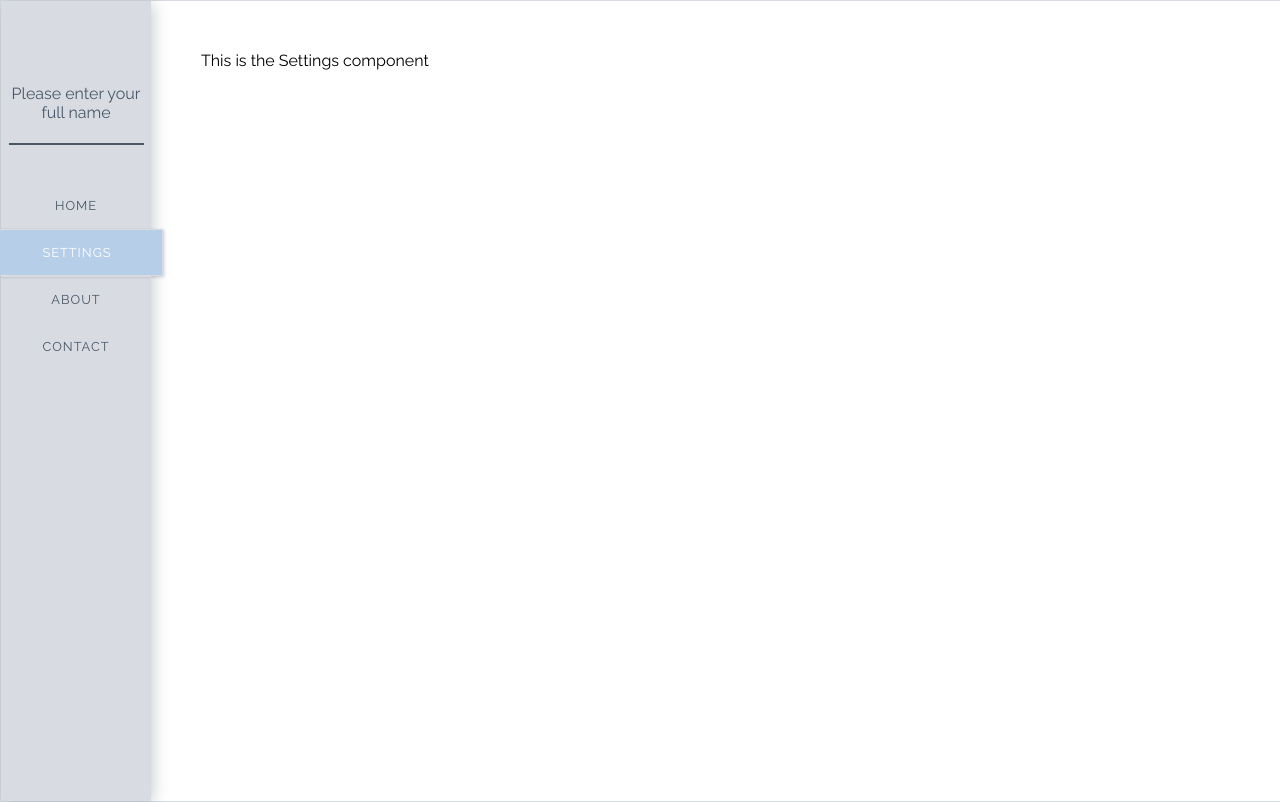
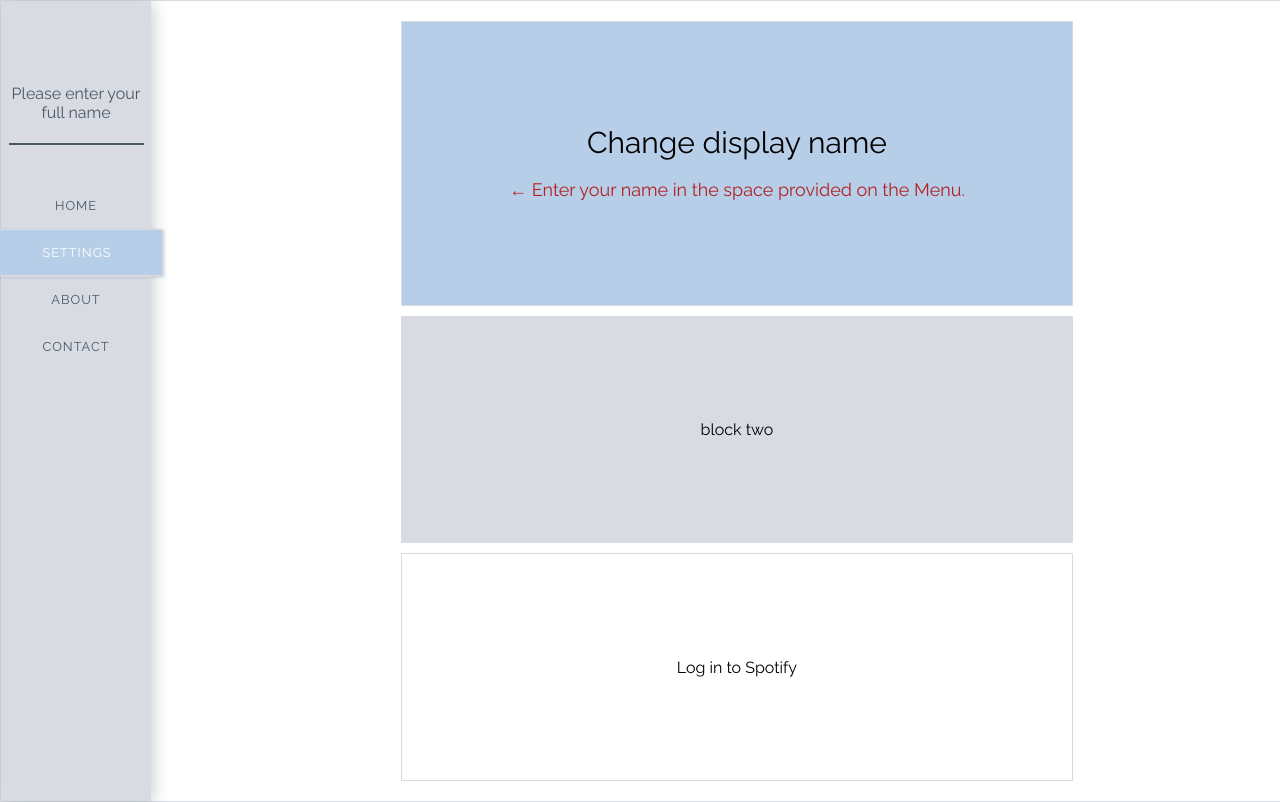
Before and after one commit to emilyannemoses/dashboard-react, a React (Create React App) app: page /settings in a window 1280 px wide. Built offline with nearby package versions, Linux system fonts and the light colour scheme; a web font is replaced by a local one.

Commit message:
name settings complete

```diff
--- a/src/Home/Home.js
+++ b/src/Home/Home.js
@@ -4,7 +4,7 @@ import Music from './Music/Music';
 import TodaysDate from './TodaysDate/TodaysDate'
 import Todo from './Todo/Todo';
 import Time from './Time/Time';
-import Weather from './Weather/Weather';
+// import Weather from './Weather/Weather';
 
 class Home extends Component {
     render() {
@@ -20,7 +20,7 @@ class Home extends Component {
                 </div>
 
                 <div className="block two">
-                    <Weather />
+                    {/* <Weather /> */}
                 </div>
 
                 <div className="block three">
@@ -32,11 +32,7 @@ class Home extends Component {
                 </div>
 
                 <div className="block five">
-                    <Todo
-                    handleItemSubmit={this.handleItemSubmit}
-                    handleItemChange={this.handleItemChange}
-                    itemVal={this.props.itemVal}
-                    />
+                    <Todo />
                 </div>
             </div>
         )
--- a/src/Home/Todo/Todo.js
+++ b/src/Home/Todo/Todo.js
@@ -109,7 +109,7 @@ class Todo extends Component {
 
 const DisplayItem = ({value, onClick, deleted}) => (
     <div className="reminders--list inline">
-        <ul id="listOfItemsID" className="things">
+        <ul className="things">
             <li>
                 <label className="todo">
                     <span className={`todo ${deleted ? 'deleted' : ''}`}>
--- a/src/Settings/Settings.css
+++ b/src/Settings/Settings.css
@@ -1,7 +1,41 @@
-.settings {
-    margin: 0 50px 0 200px;
-    height: 90vh;
-    overflow: scroll;
-    bottom: 0;
-    padding-top: 50px;
+.two {
+    grid-area: two;
+    grid-column: 1;
+    background: #d8dbe2;
+    display: flex;
+    flex-direction: column;
+    align-items: center;
+    justify-content: center;
+    border: 1px solid #d8dbe2;
+    text-align: center;
 }
+.three {
+    grid-area: three;
+    grid-column: 1;
+    border: 1px solid #d8dbe2;
+    display: flex;
+    text-align: center;
+    justify-content: center;
+    align-items: center;
+    flex-direction: column;
+}
+.settings-grid {
+    width: 70vw;
+    margin: 0px 0px 0px 400px;
+    padding-top: 20px;
+    background: #fff;
+    height: 95vh;
+    display: grid;
+    grid-gap: 10px;
+    grid-template-columns: repeat(2);
+    grid-template-areas: "one one" "two two" "three three";
+}
+.remove-name {
+    color: firebrick;
+}
+.name-heading {
+    font-size: 30px;
+}
+.name-change {
+    font-size: 18px;
+}
--- a/src/Settings/Settings.js
+++ b/src/Settings/Settings.js
@@ -2,10 +2,34 @@ import React, {Component} from 'react';
 import './Settings.css';
 
 class Settings extends Component {
+    reset() {
+        localStorage.removeItem("names");
+    }
+    render() {
+        let lsName;
+        if (localStorage.names) {
+            lsName = localStorage.getItem('names').replace(/"/g,"");
+        }
+        return (
+            <div className="settings-grid">
+                <div className="block one">
+                    <div className="name-heading">Change display name</div>
+                    <br></br>
+                    { localStorage.names ? (
+                        <span className="name-change">{lsName} <span className="remove-name" onClick={this.reset}>&nbsp;&nbsp;&#8594;&nbsp;&nbsp;reset</span></span>
+                    ) : (
+                        <div className="name-change remove-name">&#8592; Enter your name in the space provided on the Menu.</div>
+                    )}
+                </div>
 
-    render() {
-        return (
-            <div className="settings">This is the Settings component</div>
+                <div className="block two">
+                    block two
+                </div>
+
+                <div className="block three">
+                    Log in to Spotify
+                </div>
+            </div>
         )
     }
 }
```
